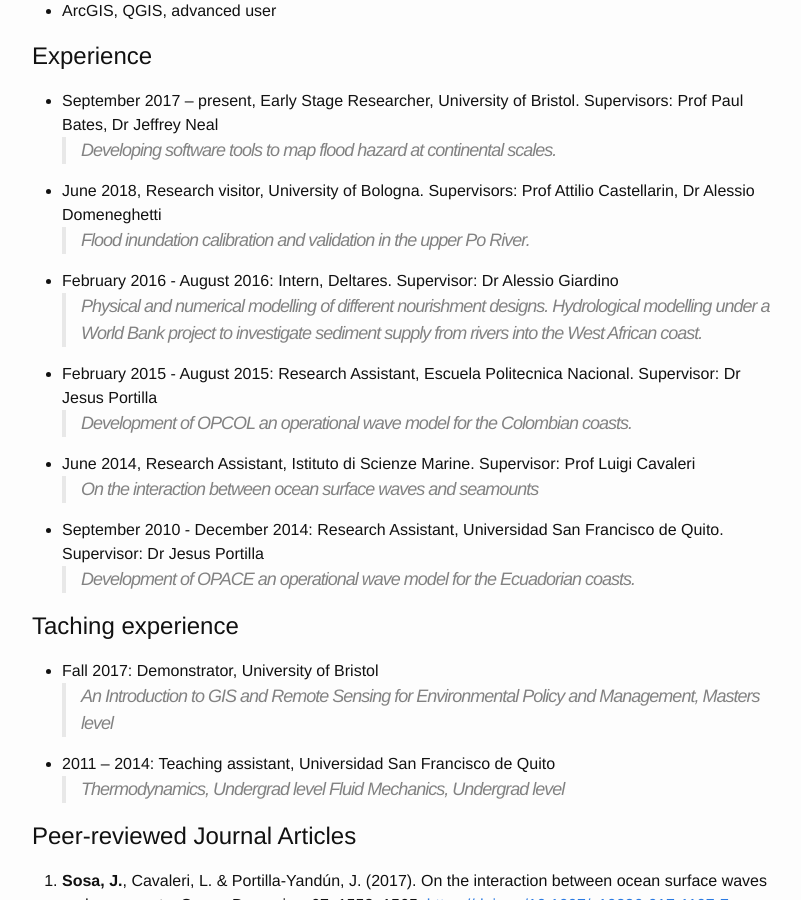
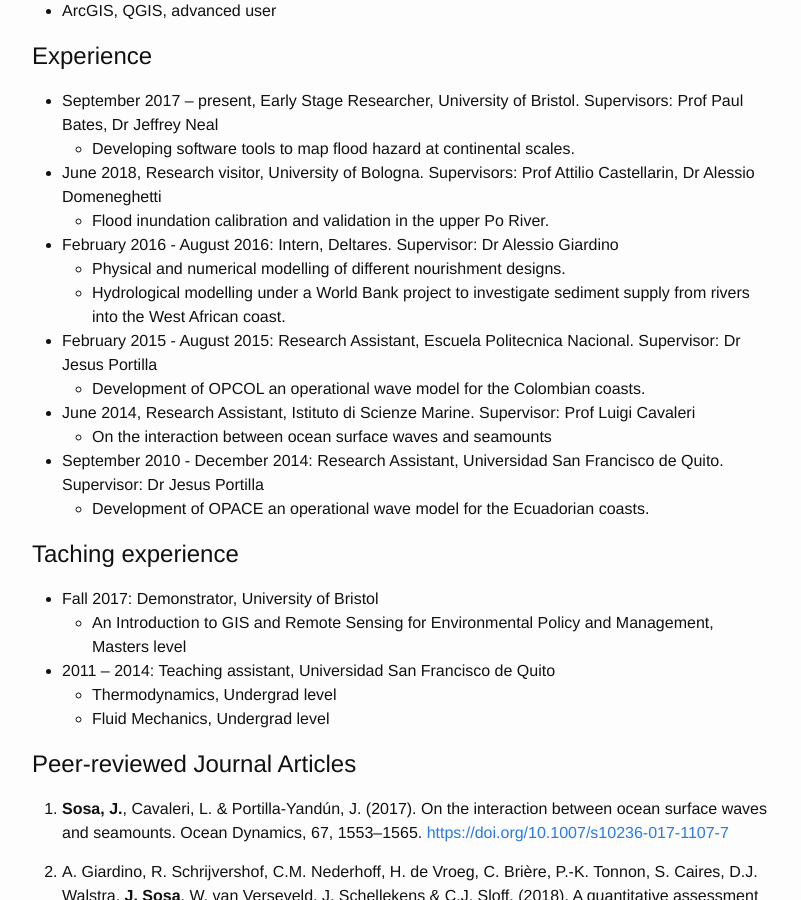
Before and after one commit to jsosa/jsosa.github.io, a Jekyll site: the page built from CV.md, in a window 1280 px wide and 900 px high, scrolled down 1185 px. Shown: the whole window, without its empty margins (238-1039 px from the left). Built offline with Jekyll 4.4.1, drawn with Linux system fonts in a browser that asks for light colours.

Commit message:
Update CV.md

```diff
--- a/CV.md
+++ b/CV.md
@@ -51,32 +51,32 @@
 # Experience
 
 * September 2017 – present, Early Stage Researcher, University of Bristol. Supervisors: Prof Paul Bates, Dr Jeffrey Neal
-    > Developing software tools to map flood hazard at continental scales.
+    * Developing software tools to map flood hazard at continental scales.
 
 * June 2018, Research visitor, University of Bologna. Supervisors: Prof Attilio Castellarin, Dr Alessio Domeneghetti
-    > Flood inundation calibration and validation in the upper Po River.
+    * Flood inundation calibration and validation in the upper Po River.
 
 * February 2016 - August 2016: Intern, Deltares. Supervisor: Dr Alessio Giardino
-    > Physical and numerical modelling of different nourishment designs.
-    > Hydrological modelling under a World Bank project to investigate sediment supply from rivers into the West African coast.
+    * Physical and numerical modelling of different nourishment designs.
+    * Hydrological modelling under a World Bank project to investigate sediment supply from rivers into the West African coast.
 
 * February 2015 - August 2015: Research Assistant, Escuela Politecnica Nacional. Supervisor: Dr Jesus Portilla
-    > Development of OPCOL an operational wave model for the Colombian coasts.
+    * Development of OPCOL an operational wave model for the Colombian coasts.
 
 * June 2014,  Research Assistant, Istituto di Scienze Marine. Supervisor: Prof Luigi Cavaleri
-    > On the interaction between ocean surface waves and seamounts
+    * On the interaction between ocean surface waves and seamounts
 
 * September 2010 - December 2014: Research Assistant, Universidad San Francisco de Quito. Supervisor: Dr Jesus Portilla
-    > Development of OPACE an operational wave model for the Ecuadorian coasts.
+    * Development of OPACE an operational wave model for the Ecuadorian coasts.
 
 # Taching experience
 
 * Fall 2017: Demonstrator, University of Bristol
-    > An Introduction to GIS and Remote Sensing for Environmental Policy and Management, Masters level
+    * An Introduction to GIS and Remote Sensing for Environmental Policy and Management, Masters level
 
 * 2011 – 2014: Teaching assistant, Universidad San Francisco de Quito
-    > Thermodynamics, Undergrad level
-    > Fluid Mechanics, Undergrad level
+    * Thermodynamics, Undergrad level
+    * Fluid Mechanics, Undergrad level
 
 # Peer-reviewed Journal Articles
 
```
